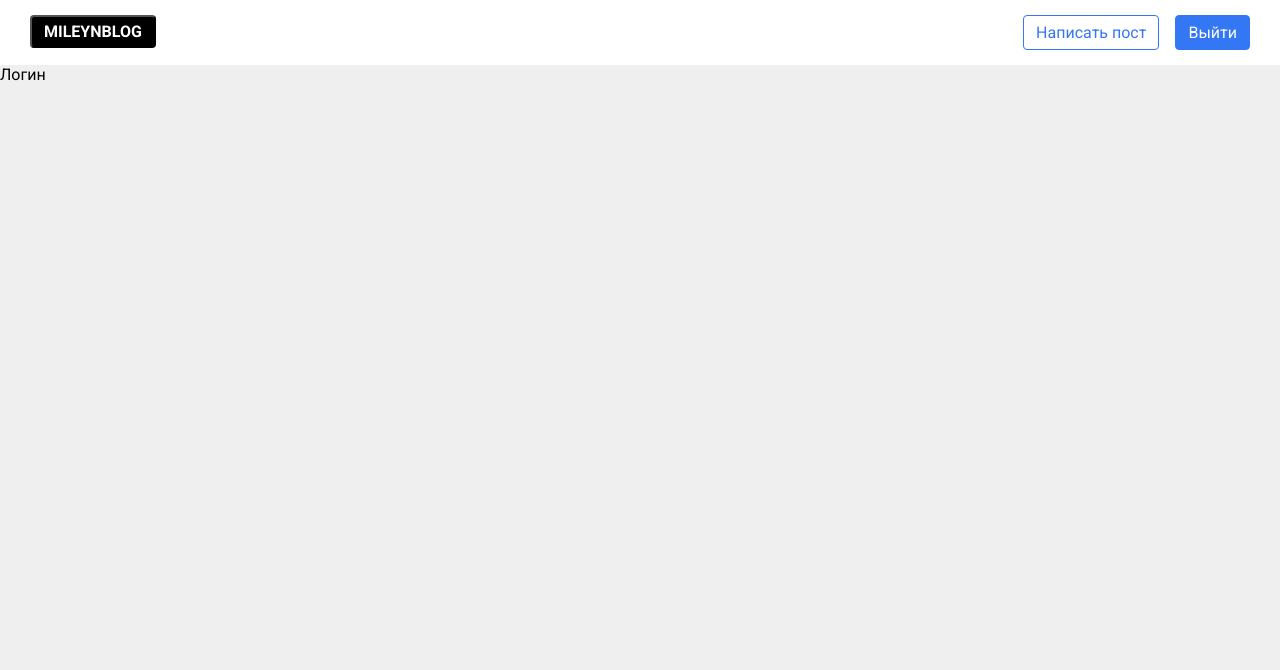
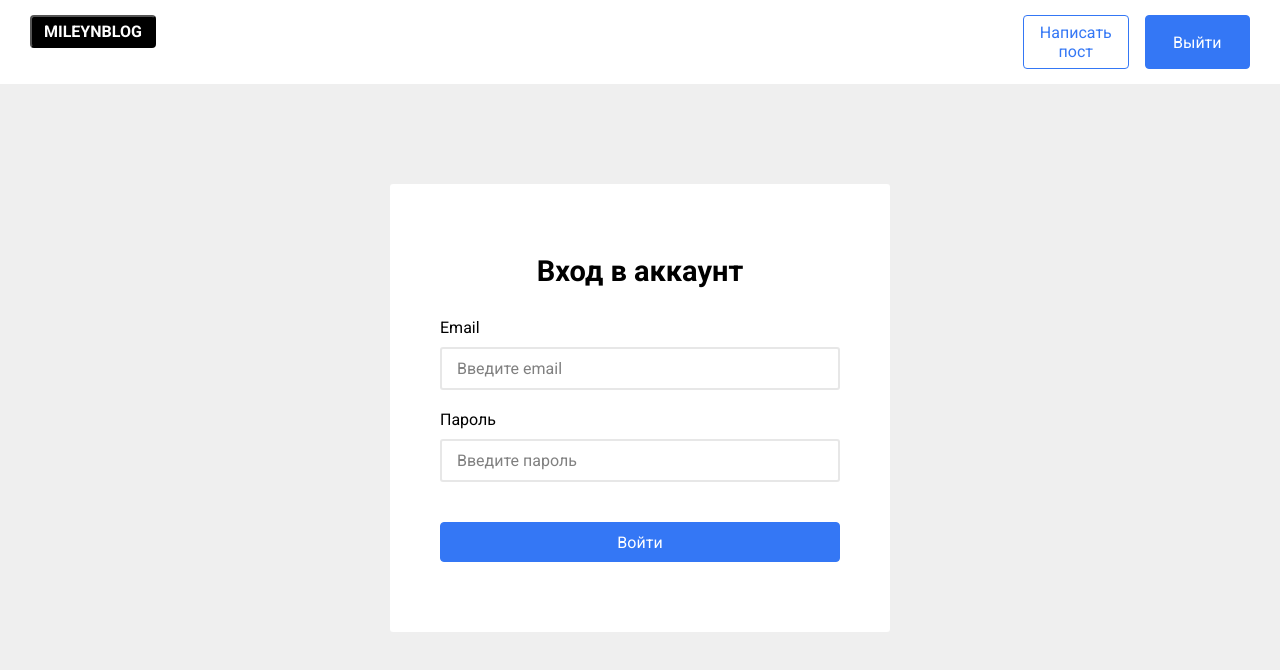
Before and after one commit to LaMileyn/MERN-Posts-App-client-, a React (Create React App) app: page /login in a window 1280 px wide. Shown: the top 670 px of the page. Built offline with nearby package versions, Linux system fonts and the light colour scheme.

Commit message:
Сделана верстка компоненты логина

```diff
--- a/src/App.js
+++ b/src/App.js
@@ -3,6 +3,7 @@ import MainLayout from "./components/MainLayout/MainLayout";
 import './styles/main.scss'
 import HomePage from "./pages/HomePage/HomePage";
 import PostPage from "./pages/PostPage/PostPage";
+import LoginPage from "./pages/LoginPage/LoginPage";
 
 const App = () => {
 
@@ -15,7 +16,7 @@ const App = () => {
                     <Route path="posts" element={<div>Главная страница статей</div>}/>
                     <Route path="posts/:id" element={<PostPage />}/>
                     <Route path="add-post" element={<div>Добавление поста</div>}/>
-                    <Route path="login" element={<div>Логин</div>}/>
+                    <Route path="login" element={<LoginPage/>}/>
                     <Route path="register" element={<div>Регистрация</div>}/>
                 </Route>
                 <Route path="*" element={<div>404 - страница не найдена</div>}/>
--- a/src/api/index.js
+++ b/src/api/index.js
@@ -10,8 +10,11 @@ export class PostsApi{
         return instance.get("/posts")
     }
     static async getOnePost(id){
-        const data = await instance.get(`/posts/${id}`)
-        console.log(data)
-        return data
+        return await instance.get(`/posts/${id}`)
     }
 }
+export class AuthApi{
+    static async getUserData(data){
+        return await instance.post(`/auth/login`, data)
+    }
+}
--- a/src/components/UI/Buttons/index.module.scss
+++ b/src/components/UI/Buttons/index.module.scss
@@ -2,6 +2,8 @@
 
 .btn{
   padding: 7px 12px;
+  width: 100%;
+  height: 100%;
   border-radius: 4px;
   font-family: $font-family-main;
   transition: 100ms all ease-in-out;
--- /dev/null
+++ b/src/components/UI/Inputs/TextField/TextField.js
@@ -0,0 +1,27 @@
+import React, {useState} from 'react';
+import style from './index.module.scss';
+
+const TextField = ({label, isError, errorMessage, defaultValue, ...props}) => {
+
+    const [error, setError] = useState(isError || false)
+    const [errorText, setErrorMessage] = useState(errorMessage || "")
+    const [value, setValue] = useState(defaultValue || "")
+    return (
+        <div className={style.textField}>
+            <div className={style.label}>{label}</div>
+            <input className={style.input}
+                   {...props}
+                   value={value}
+                   onChange={(e) => setValue(e.currentTarget.value)}/>
+            {
+                error && (
+                    <div className={style.errorMessage}>
+                        {errorText}
+                    </div>
+                )
+            }
+        </div>
+    );
+}
+
+export default TextField;
--- /dev/null
+++ b/src/components/UI/Inputs/TextField/index.module.scss
@@ -0,0 +1,22 @@
+@import "src/styles/variables";
+.textField{
+  width: 100%;
+  .label{
+    margin-bottom: 10px;
+  }
+  .input{
+    border: 2px solid rgba(151, 151, 151, 0.23);
+    padding: 10px 15px;
+    width: 100%;
+    border-radius: 3px;
+    transition: 100ms all ease-in;
+    font-family: $font-family-main;
+    &::placeholder{
+      color: gray;
+    }
+    &:focus{
+      border: 2px solid $primary;
+    }
+  }
+
+}
--- a/src/pages/LoginPage/LoginPage.jsx
+++ b/src/pages/LoginPage/LoginPage.jsx
@@ -1,9 +1,58 @@
 import React from 'react';
 import style from './index.module.scss'
+import TextField from "../../components/UI/Inputs/TextField/TextField";
+import ButtonSecondary from "../../components/UI/Buttons/ButtonSecondary";
+import {useForm} from "react-hook-form";
 
 const LoginPage = (props) => {
+
+    const {
+        register, handleSubmit, watch,
+        formState: {errors, isValid}
+    } = useForm({
+        defaultValues: {
+            email: "",
+            password: ""
+        },
+        mode: "onChange"
+    })
+
+    const onSubmit = (values) => {
+        console.log(values)
+    }
     return (
-        <div></div>
+        <section className={style.loginPage}>
+            <div className={style.container}>
+                <form onSubmit={handleSubmit(onSubmit)}>
+                    <h2>Вход в аккаунт</h2>
+                    <div className={style.input}>
+                        <TextField
+                            type={"text"}
+                            label={"Email"}
+                            placeholder={"Введите email"}
+                            errorMessage={errors.email?.message}
+                            isError={Boolean(errors.email?.message)}
+                            {...register("email", { required : "Укажите почту"})}
+                        />
+                    </div>
+                    <div className={style.input}>
+                        <TextField
+                            type={"password"}
+                            label={"Пароль"}
+                            placeholder={"Введите пароль"}
+                            errorMessage={errors.password?.message}
+                            isError={Boolean(errors.password?.message)}
+                            {...register("password", { required : "Введите пароль"})}
+                        />
+                    </div>
+                    <div className={style.btnSubmit}>
+                        <ButtonSecondary type={"submit"}>
+                            Войти
+                        </ButtonSecondary>
+                    </div>
+                </form>
+            </div>
+        </section>
     );
 }
 
--- a/src/pages/LoginPage/index.module.scss
+++ b/src/pages/LoginPage/index.module.scss
@@ -0,0 +1,27 @@
+@import "src/styles/variables";
+
+.container{
+  max-width: $container-width;
+  padding: 100px $container-sides-padding;
+  margin: auto;
+}
+form{
+  width: 500px;
+  max-width: 90%;
+  margin: auto;
+  background-color: white;
+  border-radius: 3px;
+  padding: 70px 50px;
+  h2{
+    text-align: center;
+    font-size: 29px;
+    margin-bottom: 30px;
+  }
+}
+.input{
+  margin-bottom: 20px;
+}
+.btnSubmit{
+  margin-top: 40px;
+  height: 40px;
+}
--- /dev/null
+++ b/src/store/actions/authActions/index.js
@@ -0,0 +1,11 @@
+import {createAsyncThunk} from "@reduxjs/toolkit";
+import {AuthApi} from "../../../api";
+
+
+export const fetchUserData = createAsyncThunk(
+    "auth/fetchUserData",
+    async (params) => {
+        const {data} = await AuthApi.getUserData(params)
+        return data
+    }
+)
--- a/src/store/index.js
+++ b/src/store/index.js
@@ -1,10 +1,12 @@
 import {configureStore} from "@reduxjs/toolkit";
 import {postsReducer} from "./slices/posts";
+import {authReducer} from "./slices/auth";
 
 
 export const store = configureStore({
     reducer: {
-        posts : postsReducer
+        posts : postsReducer,
+        auth  : authReducer
     },
 })
 export default store;
--- /dev/null
+++ b/src/store/slices/auth.js
@@ -0,0 +1,32 @@
+import {createSlice} from "@reduxjs/toolkit";
+import {fetchUserData} from "../actions/authActions";
+
+
+const initialState = {
+    data : null,
+    status : "loading"
+}
+
+const authSlice = createSlice({
+    name : "auth",
+    initialState,
+    reducers : {},
+    extraReducers: {
+        [fetchUserData.pending]  : ( state ) =>{
+            state.status = "loading"
+            state.data = null
+        },
+        [fetchUserData.fulfilled]  : ( state, action ) =>{
+            state.status = "loaded"
+            state.data = action.payload
+        },
+        [fetchUserData.rejected]  : ( state ) =>{
+            state.status = "error"
+            state.data = null
+
+        },
+    }
+})
+
+export const { } = authSlice.actions
+export const authReducer = authSlice.reducer
```
